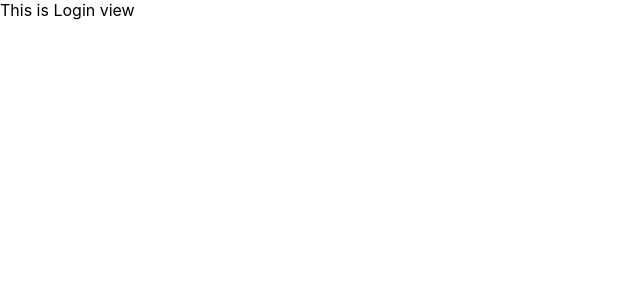
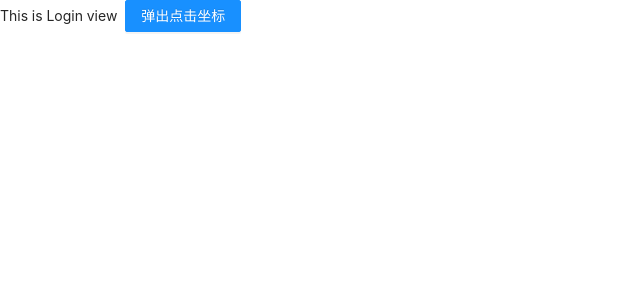
Before and after one commit to liuzenghui2007/cra0, a React (Create React App) app: page / in a window 1280 px wide. Shown: the top 300 px of the page, without its empty margins (0-640 px from the left). Built offline with nearby package versions, Linux system fonts and the light colour scheme.

Commit message:
引入antd

```diff
--- a/package.json
+++ b/package.json
@@ -6,6 +6,7 @@
     "@testing-library/jest-dom": "^5.11.4",
     "@testing-library/react": "^11.1.0",
     "@testing-library/user-event": "^12.1.10",
+    "antd": "^4.17.2",
     "react": "^17.0.2",
     "react-dom": "^17.0.2",
     "react-router-dom": "^6.0.2",
--- a/src/index.css
+++ b/src/index.css
@@ -1,3 +1,6 @@
+/* 引入antd.css，须加分号 */
+@import "antd/dist/antd.css";
+
 body {
   margin: 0;
   font-family: -apple-system, BlinkMacSystemFont, 'Segoe UI', 'Roboto', 'Oxygen',
--- a/src/views/home/Home.jsx
+++ b/src/views/home/Home.jsx
@@ -1,14 +1,21 @@
 /*
  * @Author: 刘增辉
  * @Date: 2021-11-28 20:40:57
- * @LastEditTime: 2021-11-28 20:48:00
+ * @LastEditTime: 2021-11-30 10:05:50
  * @LastEditors: Please set LastEditors
  * @Description: 首页页面
  * @FilePath: /my-react-app0/src/views/home/Home.jsx
  */
+
+import { Button, message } from "antd"
 const Home = () => {
     return (
-        <div>This is Home View</div>
+        <div>
+            <div>This is Home View</div>
+            <Button type="primary" style={{ marginLeft: 8 }}>显示messageg</Button>
+        </div>
+
+
     );
 }
 
--- a/src/views/login/Login.jsx
+++ b/src/views/login/Login.jsx
@@ -1,14 +1,22 @@
 /*
  * @Author: 刘增辉
  * @Date: 2021-11-28 20:43:16
- * @LastEditTime: 2021-11-28 20:48:08
+ * @LastEditTime: 2021-11-30 10:13:02
  * @LastEditors: Please set LastEditors
  * @Description: 用户登录页面
  * @FilePath: /my-react-app0/src/views/login/Login.jsx
  */
-
+import { Button, message } from "antd"
+const handleClick = (event) => {
+    console.log(event)
+    message.info(`${event.clientX}, ${event.clientY}`)
+}
 const Login = () => {
-    return (<div>This is Login view</div>);
+    return (
+    <div>
+        This is Login view
+        <Button type="primary" style={{ marginLeft: 8 }} onClick={handleClick}>弹出点击坐标</Button>
+    </div>);
 }
 
 export default Login;
```
Also changed, not shown: 1 other file (tests, documents, lock files or other folders).
